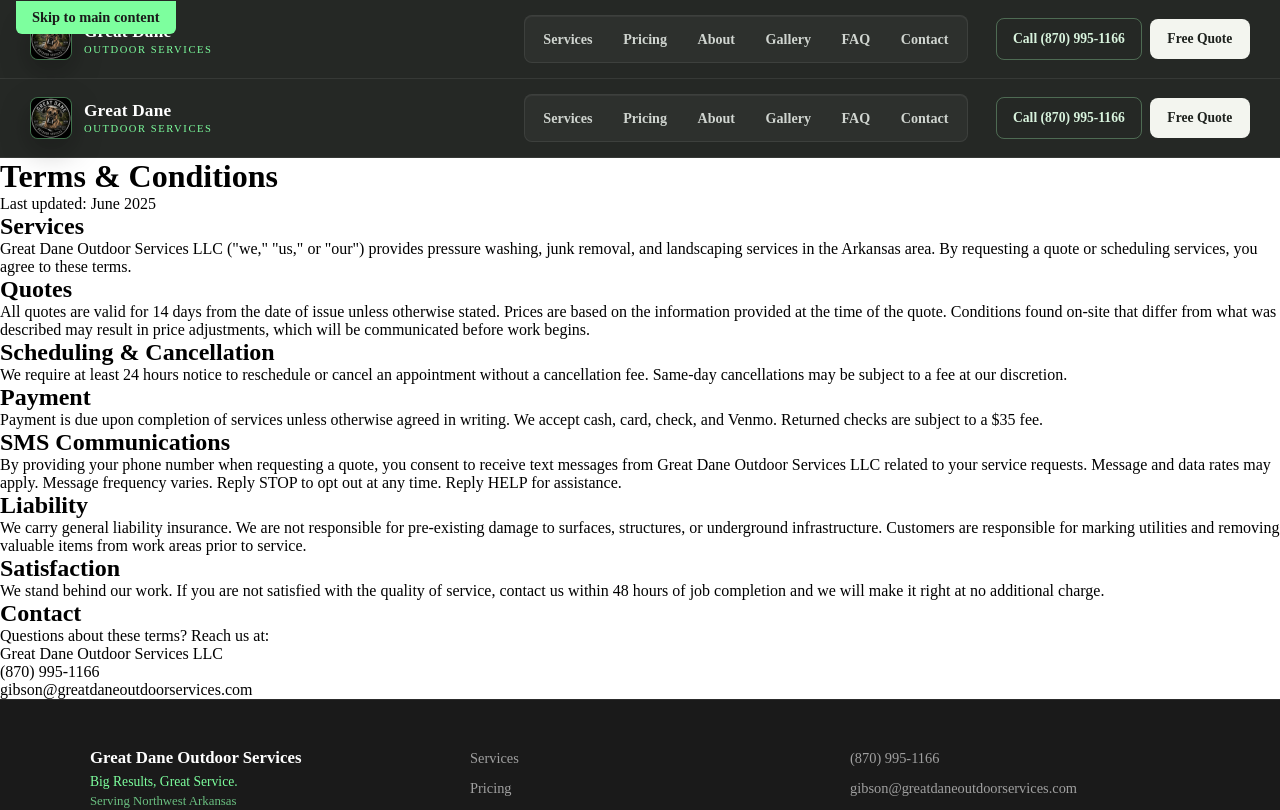
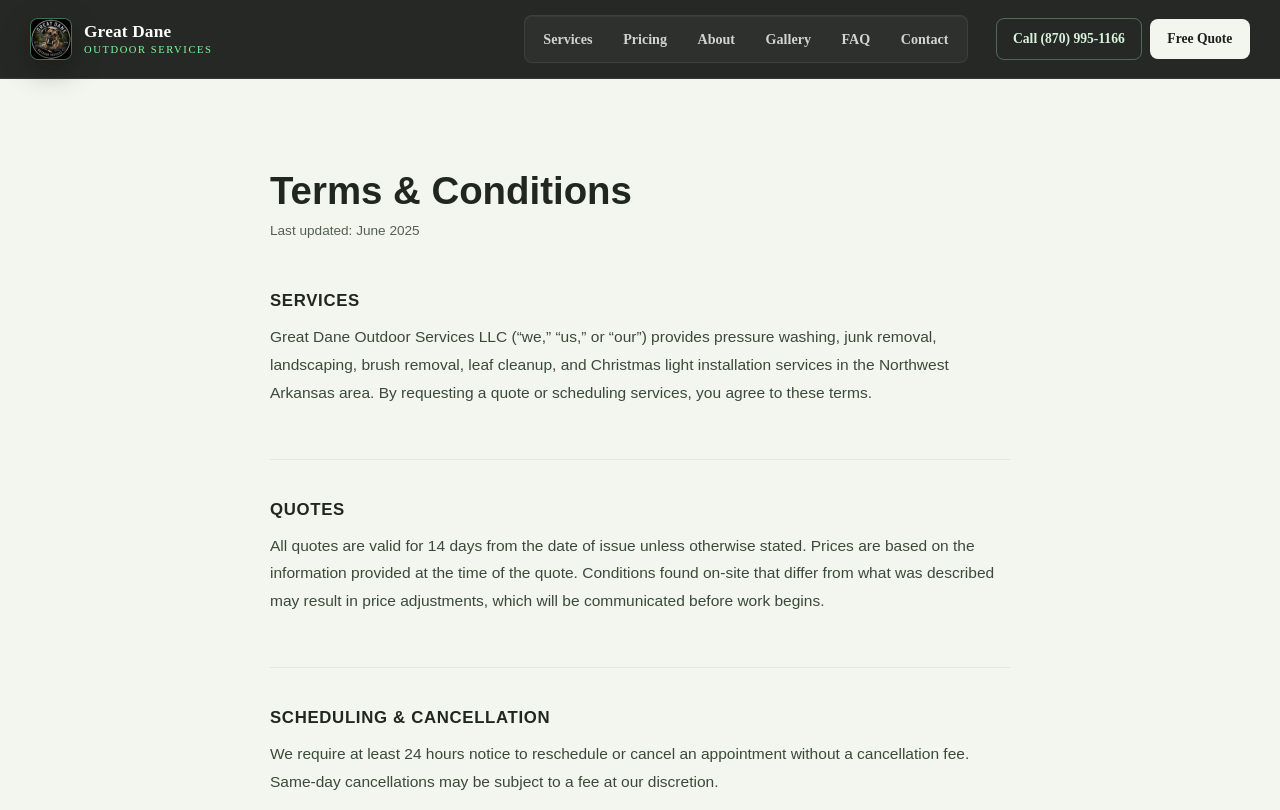
Before and after one commit to gpillow/Great-Dane-Outdoor-Services, a Next.js app: page /terms in a window 1280 px wide. Shown: the top 810 px of the page. Built offline with nearby package versions, Linux system fonts and the light colour scheme.

Commit message:
Fix privacy and terms pages: remove duplicate navbar, add clean styling
Co-Authored-By: Claude Sonnet 4.6 <noreply@anthropic.com>

```diff
--- a/app/globals.css
+++ b/app/globals.css
@@ -2197,6 +2197,60 @@ main#main-content {
   }
 }
 
+.legal-page {
+  max-width: 740px;
+}
+.legal-page h1 {
+  font-size: clamp(1.8rem, 3vw, 2.4rem);
+  font-weight: 800;
+  color: #1f271f;
+  margin-bottom: 0.4rem;
+}
+.legal-updated {
+  font-size: 0.85rem;
+  color: #888;
+  margin-bottom: 3rem;
+}
+.legal-section {
+  margin-bottom: 2.5rem;
+  padding-bottom: 2.5rem;
+  border-bottom: 1px solid rgba(74,124,89,0.12);
+}
+.legal-section:last-child {
+  border-bottom: none;
+}
+.legal-section h2 {
+  font-size: 1.05rem;
+  font-weight: 700;
+  color: #1f271f;
+  margin-bottom: 0.75rem;
+  text-transform: uppercase;
+  letter-spacing: 0.04em;
+}
+.legal-section p {
+  font-size: 0.97rem;
+  line-height: 1.8;
+  color: #3a4a3a;
+  margin-bottom: 0.75rem;
+}
+.legal-section ul {
+  padding-left: 1.4rem;
+  margin-top: 0.5rem;
+  display: flex;
+  flex-direction: column;
+  gap: 0.4rem;
+}
+.legal-section li {
+  font-size: 0.97rem;
+  line-height: 1.7;
+  color: #3a4a3a;
+}
+.legal-contact {
+  font-weight: 600;
+  color: #1f271f !important;
+  line-height: 1.9 !important;
+}
+
 .geo-direct-answer {
   max-width: 860px;
   margin-bottom: 2.5rem;
--- a/app/terms/page.tsx
+++ b/app/terms/page.tsx
@@ -1,62 +1,57 @@
-import Navbar from '@/components/Navbar'
-import SiteFooter from '@/components/SiteFooter'
-
 export const metadata = {
   title: 'Terms & Conditions | Great Dane Outdoor Services',
 }
 
 export default function TermsPage() {
   return (
-    <>
-      <Navbar />
-      <main className="max-w-2xl mx-auto px-6 py-20 text-gray-700">
-        <h1 className="text-3xl font-bold text-gray-900 mb-2">Terms &amp; Conditions</h1>
-        <p className="text-sm text-gray-400 mb-10">Last updated: June 2025</p>
+    <main id="main-content" className="blueprint-page">
+      <section className="blueprint-section blueprint-light">
+        <div className="blueprint-shell legal-page">
+          <h1>Terms &amp; Conditions</h1>
+          <p className="legal-updated">Last updated: June 2025</p>
 
-        <section className="space-y-8 text-sm leading-relaxed">
-          <div>
-            <h2 className="font-semibold text-gray-900 text-base mb-2">Services</h2>
-            <p>Great Dane Outdoor Services LLC ("we," "us," or "our") provides pressure washing, junk removal, and landscaping services in the Arkansas area. By requesting a quote or scheduling services, you agree to these terms.</p>
+          <div className="legal-section">
+            <h2>Services</h2>
+            <p>Great Dane Outdoor Services LLC (&ldquo;we,&rdquo; &ldquo;us,&rdquo; or &ldquo;our&rdquo;) provides pressure washing, junk removal, landscaping, brush removal, leaf cleanup, and Christmas light installation services in the Northwest Arkansas area. By requesting a quote or scheduling services, you agree to these terms.</p>
           </div>
 
-          <div>
-            <h2 className="font-semibold text-gray-900 text-base mb-2">Quotes</h2>
+          <div className="legal-section">
+            <h2>Quotes</h2>
             <p>All quotes are valid for 14 days from the date of issue unless otherwise stated. Prices are based on the information provided at the time of the quote. Conditions found on-site that differ from what was described may result in price adjustments, which will be communicated before work begins.</p>
           </div>
 
-          <div>
-            <h2 className="font-semibold text-gray-900 text-base mb-2">Scheduling & Cancellation</h2>
+          <div className="legal-section">
+            <h2>Scheduling &amp; Cancellation</h2>
             <p>We require at least 24 hours notice to reschedule or cancel an appointment without a cancellation fee. Same-day cancellations may be subject to a fee at our discretion.</p>
           </div>
 
-          <div>
-            <h2 className="font-semibold text-gray-900 text-base mb-2">Payment</h2>
+          <div className="legal-section">
+            <h2>Payment</h2>
             <p>Payment is due upon completion of services unless otherwise agreed in writing. We accept cash, card, check, and Venmo. Returned checks are subject to a $35 fee.</p>
           </div>
 
-          <div>
-            <h2 className="font-semibold text-gray-900 text-base mb-2">SMS Communications</h2>
+          <div className="legal-section">
+            <h2>SMS Communications</h2>
             <p>By providing your phone number when requesting a quote, you consent to receive text messages from Great Dane Outdoor Services LLC related to your service requests. Message and data rates may apply. Message frequency varies. Reply STOP to opt out at any time. Reply HELP for assistance.</p>
           </div>
 
-          <div>
-            <h2 className="font-semibold text-gray-900 text-base mb-2">Liability</h2>
+          <div className="legal-section">
+            <h2>Liability</h2>
             <p>We carry general liability insurance. We are not responsible for pre-existing damage to surfaces, structures, or underground infrastructure. Customers are responsible for marking utilities and removing valuable items from work areas prior to service.</p>
           </div>
 
-          <div>
-            <h2 className="font-semibold text-gray-900 text-base mb-2">Satisfaction</h2>
+          <div className="legal-section">
+            <h2>Satisfaction</h2>
             <p>We stand behind our work. If you are not satisfied with the quality of service, contact us within 48 hours of job completion and we will make it right at no additional charge.</p>
           </div>
 
-          <div>
-            <h2 className="font-semibold text-gray-900 text-base mb-2">Contact</h2>
+          <div className="legal-section">
+            <h2>Contact</h2>
             <p>Questions about these terms? Reach us at:</p>
-            <p className="mt-1 font-medium text-gray-900">Great Dane Outdoor Services LLC<br />(870) 995-1166<br />gibson@greatdaneoutdoorservices.com</p>
+            <p className="legal-contact">Great Dane Outdoor Services LLC<br />(870) 995-1166<br />gibson@greatdaneoutdoorservices.com</p>
           </div>
-        </section>
-      </main>
-      <SiteFooter />
-    </>
+        </div>
+      </section>
+    </main>
   )
 }
```
Also changed, not shown: app/privacy/page.tsx (+22 -27 lines).
